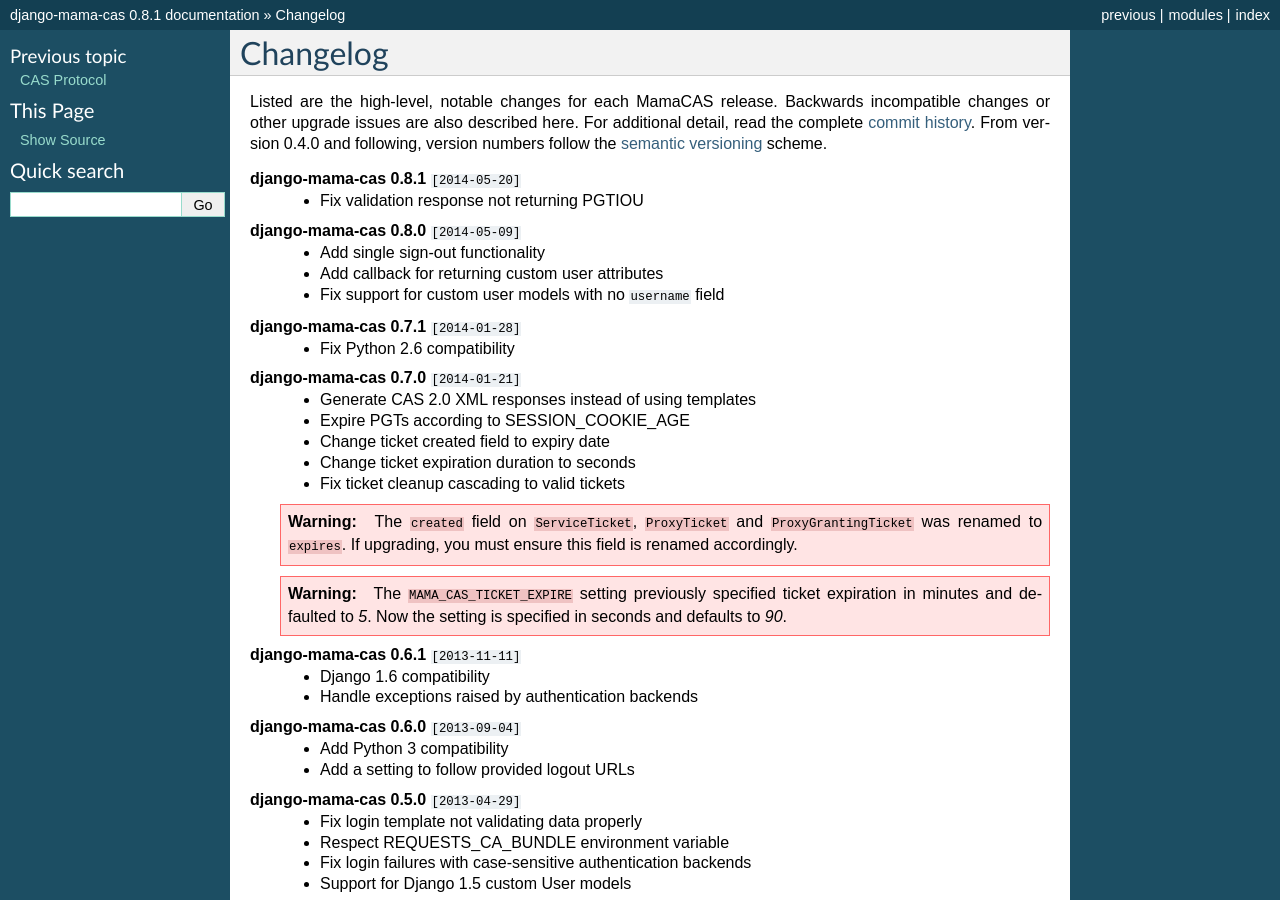
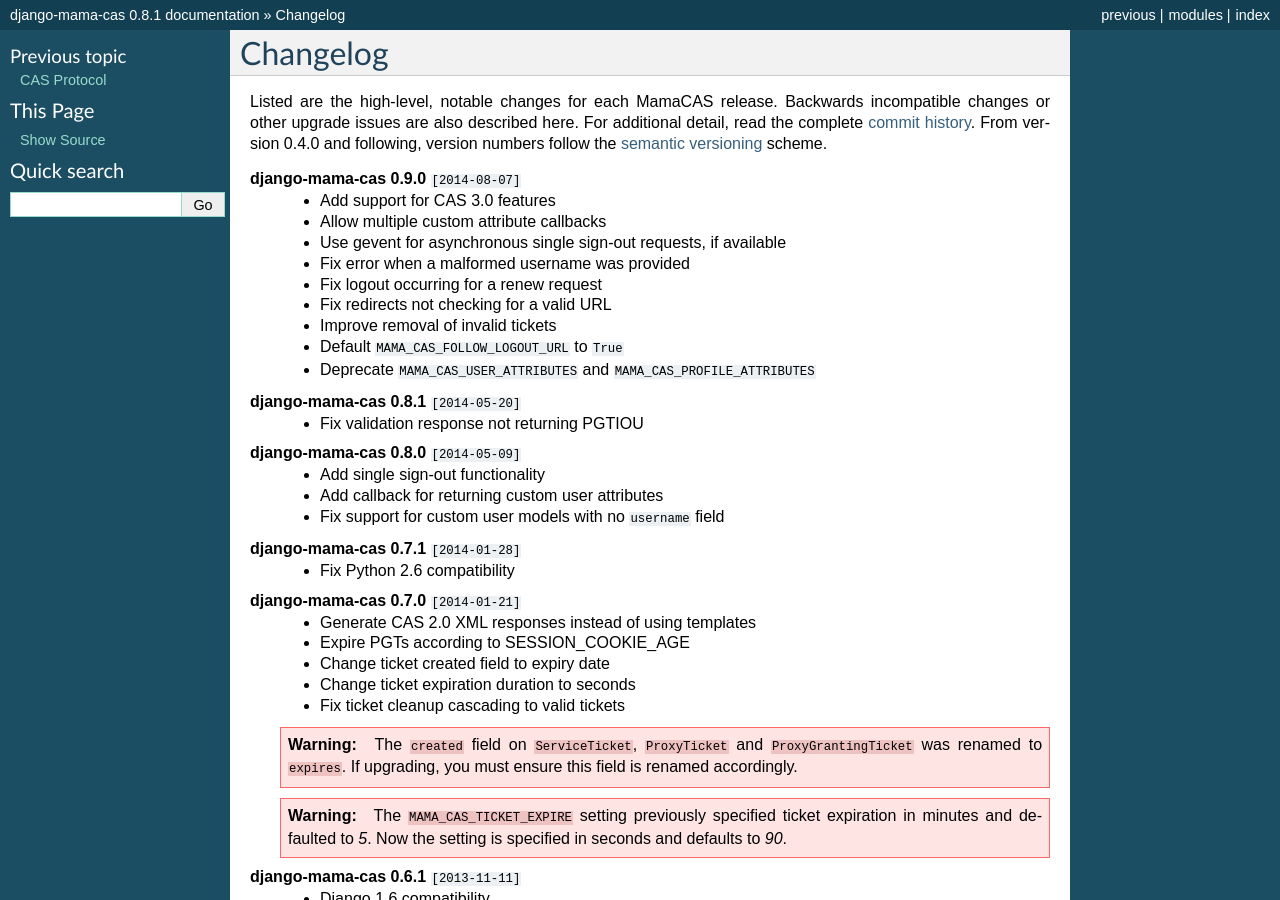
Before and after one commit to jbittel/django-mama-cas, a Sphinx documentation site: the page built from docs/changelog.rst, in a window 1280 px wide and 900 px high. Built offline with Sphinx 7.4.7, drawn with Linux system fonts in a browser that asks for light colours.

Commit message:
Update changelog

```diff
--- a/docs/changelog.rst
+++ b/docs/changelog.rst
@@ -8,6 +8,17 @@
 here. For additional detail, read the complete `commit history`_. From
 version 0.4.0 and following, version numbers follow the `semantic
 versioning`_ scheme.
+
+**django-mama-cas 0.9.0** ``[2014-08-07]``
+   * Add support for CAS 3.0 features
+   * Allow multiple custom attribute callbacks
+   * Use gevent for asynchronous single sign-out requests, if available
+   * Fix error when a malformed username was provided
+   * Fix logout occurring for a renew request
+   * Fix redirects not checking for a valid URL
+   * Improve removal of invalid tickets
+   * Default ``MAMA_CAS_FOLLOW_LOGOUT_URL`` to ``True``
+   * Deprecate ``MAMA_CAS_USER_ATTRIBUTES`` and ``MAMA_CAS_PROFILE_ATTRIBUTES``
 
 **django-mama-cas 0.8.1** ``[2014-05-20]``
    * Fix validation response not returning PGTIOU
```
